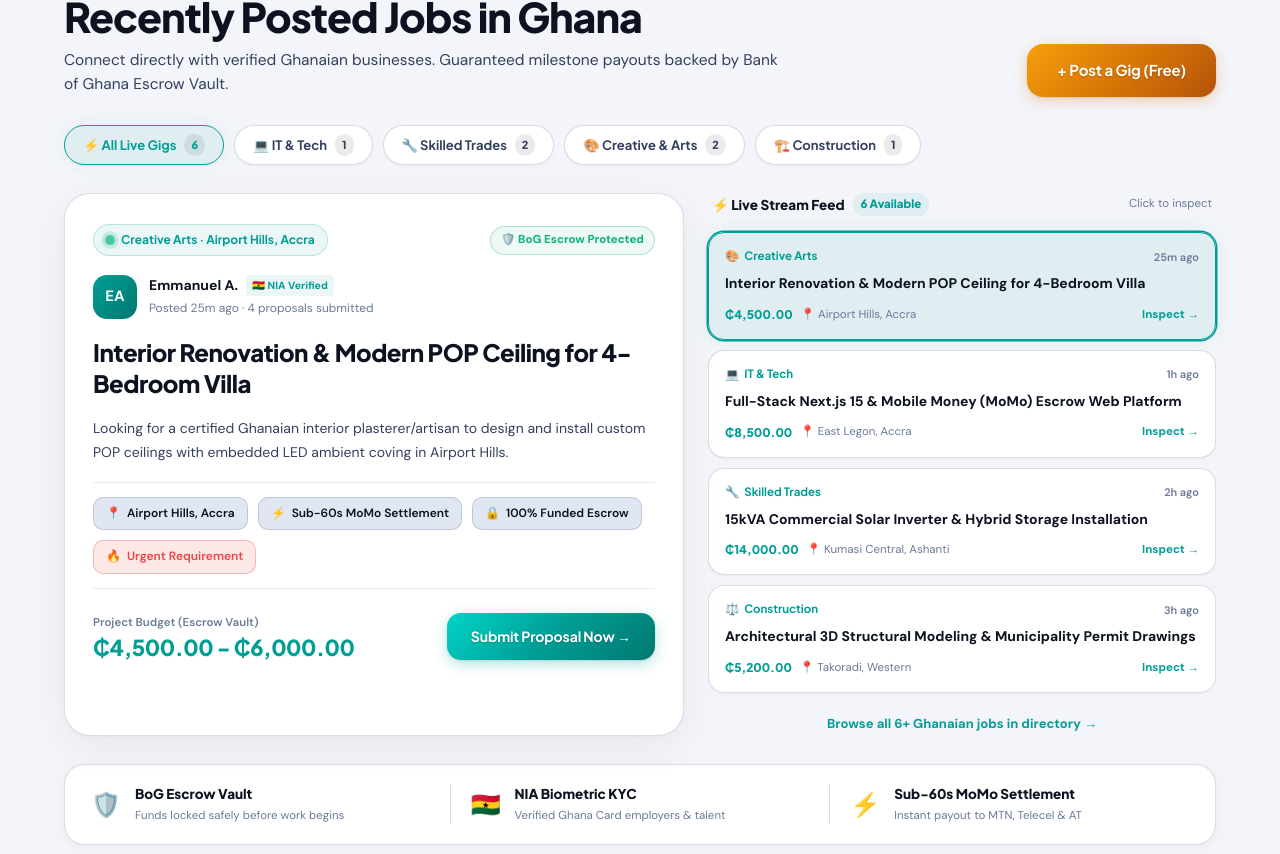
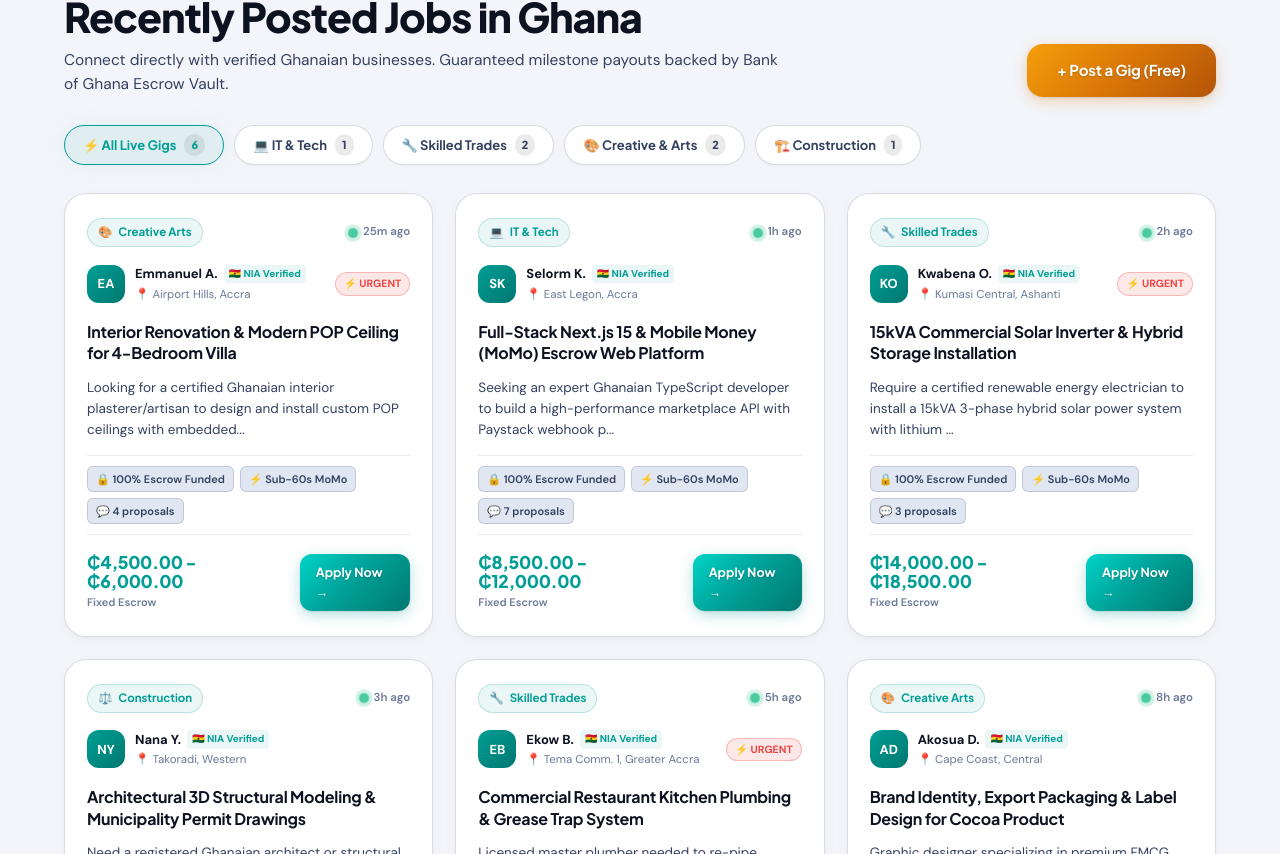
Before and after one commit to JoeVardyGC/GigGhana, a Next.js app: page / in a window 1280 px wide. Shown: the part 946-1800 px from the top of the page. Built offline with nearby package versions, Linux system fonts and the light colour scheme.

Commit message:
feat(jobs): clean full-width jobs grid list with live category filtering

```diff
--- a/app/globals.css
+++ b/app/globals.css
@@ -1572,362 +1572,213 @@ html.dark .rjh-filter-badge, [data-theme="dark"] .rjh-filter-badge {
   background: rgba(255, 255, 255, 0.12);
 }
 
-/* Split Studio Layout */
-.rjh-split-grid {
+/* Clean Full-Width Jobs Grid */
+.rjh-jobs-grid {
   display: grid;
-  grid-template-columns: 1.22fr 1fr;
-  gap: 24px;
-  align-items: stretch;
-}
-
-/* Left Featured Spotlight Card */
-.rjh-spotlight-frame {
-  height: 100%;
-}
-
-.rjh-spotlight-card {
-  height: 100%;
-  border-radius: 26px;
-  overflow: hidden;
+  grid-template-columns: repeat(3, 1fr);
+  gap: 22px;
+}
+
+.rjh-job-card {
   background: var(--surface);
   border: 1.5px solid var(--bd2);
-  box-shadow: 0 10px 40px rgba(15, 23, 42, 0.06), 0 1px 3px rgba(0, 0, 0, 0.04);
-  transition: transform 0.25s cubic-bezier(0.16, 1, 0.3, 1), box-shadow 0.25s cubic-bezier(0.16, 1, 0.3, 1);
-}
-
-html.dark .rjh-spotlight-card, [data-theme="dark"] .rjh-spotlight-card {
-  box-shadow: 0 14px 45px rgba(255, 255, 255, 0.08), 0 0 0 1.5px rgba(255, 255, 255, 0.16);
-}
-
-.rjh-sp-inner {
-  padding: 30px 28px;
+  border-radius: 22px;
+  overflow: hidden;
+  display: flex;
+  flex-direction: column;
+  transition: transform 0.25s cubic-bezier(0.16, 1, 0.3, 1), box-shadow 0.25s cubic-bezier(0.16, 1, 0.3, 1), border-color 0.25s ease;
+  box-shadow: 0 1px 3px rgba(0, 0, 0, 0.04), 0 4px 14px rgba(0, 0, 0, 0.03);
+}
+
+html.dark .rjh-job-card, [data-theme="dark"] .rjh-job-card {
+  box-shadow: 0 4px 20px rgba(255, 255, 255, 0.06), 0 0 0 1px rgba(255, 255, 255, 0.1);
+}
+
+.rjh-job-card:hover {
+  transform: translateY(-4px);
+  border-color: var(--cyan-border);
+  box-shadow: 0 16px 38px var(--cyan-dim), 0 2px 6px rgba(0, 0, 0, 0.04);
+}
+
+html.dark .rjh-job-card:hover, [data-theme="dark"] .rjh-job-card:hover {
+  box-shadow: 0 14px 38px rgba(255, 255, 255, 0.15), 0 0 0 1.5px rgba(255, 255, 255, 0.25);
+}
+
+.rjh-jc-inner {
+  padding: 24px 22px;
   display: flex;
   flex-direction: column;
   height: 100%;
   justify-content: space-between;
-  gap: 18px;
-}
-
-.rjh-sp-top {
+  gap: 14px;
+}
+
+.rjh-jc-top {
   display: flex;
   align-items: center;
   justify-content: space-between;
-  gap: 10px;
-  flex-wrap: wrap;
-}
-
-.rjh-sp-badge {
+  gap: 8px;
+}
+
+.rjh-jc-cat {
   display: inline-flex;
   align-items: center;
-  gap: 7px;
-  padding: 5px 12px;
-  border-radius: 50px;
+  gap: 6px;
   background: var(--cyan-dim);
   border: 1px solid var(--cyan-border);
   color: var(--cyan);
-  font-size: 12px;
+  padding: 4px 10px;
+  border-radius: 50px;
+  font-size: 11.5px;
   font-weight: 700;
   font-family: var(--fm);
 }
 
-.rjh-sp-escrow-pill {
+.rjh-jc-time {
   display: inline-flex;
   align-items: center;
-  gap: 5px;
+  gap: 6px;
   font-size: 11.5px;
-  font-weight: 700;
-  color: var(--green);
-  background: var(--green-dim);
-  border: 1px solid rgba(13, 175, 128, 0.3);
-  padding: 4px 10px;
-  border-radius: 50px;
-}
-
-.rjh-sp-client-row {
-  display: flex;
-  align-items: center;
-  gap: 12px;
-}
-
-.rjh-sp-avatar {
-  width: 44px;
-  height: 44px;
-  border-radius: 14px;
+  color: var(--tx-3);
+  font-weight: 600;
+}
+
+.rjh-jc-client {
+  display: flex;
+  align-items: center;
+  gap: 10px;
+  padding: 2px 0;
+}
+
+.rjh-jc-avatar {
+  width: 38px;
+  height: 38px;
+  border-radius: 12px;
   background: linear-gradient(135deg, var(--cyan), var(--cyan-d));
   color: #fff;
   display: flex;
   align-items: center;
   justify-content: center;
   font-weight: 800;
-  font-size: 15px;
+  font-size: 13px;
   flex-shrink: 0;
 }
 
-.rjh-sp-client-name {
-  font-size: 14px;
+.rjh-jc-client-name {
+  font-size: 13px;
   font-weight: 800;
   color: var(--tx);
   display: flex;
   align-items: center;
-  gap: 8px;
-}
-
-.rjh-sp-verified-tag {
-  font-size: 10.5px;
+  gap: 6px;
+}
+
+.rjh-jc-kyc-tag {
+  font-size: 10px;
   font-weight: 700;
   color: var(--cyan);
   background: var(--cyan-dim);
-  padding: 2px 6px;
+  padding: 1px 5px;
   border-radius: 4px;
 }
 
-.rjh-sp-client-meta {
-  font-size: 12px;
+.rjh-jc-client-loc {
+  font-size: 11.5px;
   color: var(--tx-3);
-  margin-top: 2px;
-}
-
-.rjh-sp-title {
-  font-size: clamp(19px, 2.2vw, 24px);
+  margin-top: 1px;
+}
+
+.rjh-jc-urgent {
+  margin-left: auto;
+  background: rgba(239, 68, 68, 0.12);
+  border: 1px solid rgba(239, 68, 68, 0.3);
+  color: #EF4444;
+  padding: 2px 8px;
+  border-radius: 50px;
+  font-size: 10.5px;
   font-weight: 800;
+  text-transform: uppercase;
+}
+
+.rjh-jc-title {
+  font-size: 16px;
+  font-weight: 700;
   color: var(--tx);
-  line-height: 1.3;
-  letter-spacing: -0.02em;
+  line-height: 1.35;
+  letter-spacing: -0.015em;
   margin: 0;
 }
 
-.rjh-sp-title a {
+.rjh-jc-title a {
   text-decoration: none;
   color: inherit;
   transition: color 0.2s ease;
 }
 
-.rjh-sp-title a:hover {
+.rjh-jc-title a:hover {
   color: var(--cyan);
 }
 
-.rjh-sp-desc {
-  font-size: 14px;
+.rjh-jc-desc {
+  font-size: 13.5px;
   color: var(--tx-2);
-  line-height: 1.65;
+  line-height: 1.55;
   margin: 0;
-}
-
-.rjh-sp-specs {
-  display: flex;
-  align-items: center;
-  gap: 10px;
+  flex-grow: 1;
+}
+
+.rjh-jc-chips {
+  display: flex;
+  align-items: center;
   flex-wrap: wrap;
-  padding: 14px 0;
+  gap: 6px;
+  padding: 10px 0;
   border-top: 1px solid var(--bd);
   border-bottom: 1px solid var(--bd);
 }
 
-.rjh-spec-chip {
-  display: inline-flex;
-  align-items: center;
-  gap: 6px;
+.rjh-chip {
+  font-size: 11px;
+  font-weight: 600;
+  color: var(--tx-2);
   background: var(--s2);
   border: 1px solid var(--bd2);
-  padding: 6px 12px;
-  border-radius: 10px;
-  font-size: 12px;
-  font-weight: 600;
-  color: var(--tx);
-}
-
-.rjh-spec-chip.urgent {
-  background: rgba(239, 68, 68, 0.12);
-  border-color: rgba(239, 68, 68, 0.3);
-  color: #EF4444;
-}
-
-.rjh-sp-bottom {
+  padding: 3px 8px;
+  border-radius: 6px;
+}
+
+.rjh-jc-footer {
   display: flex;
   align-items: center;
   justify-content: space-between;
-  gap: 16px;
-  padding-top: 6px;
-  flex-wrap: wrap;
-}
-
-.rjh-sp-budget {
+  gap: 12px;
+  padding-top: 4px;
+}
+
+.rjh-jc-budget {
   display: flex;
   flex-direction: column;
 }
 
-.rjh-sp-budget-label {
-  font-size: 11.5px;
-  font-weight: 600;
-  color: var(--tx-3);
-}
-
-.rjh-sp-budget-value {
-  font-size: 22px;
+.rjh-jc-budget-val {
+  font-size: 17.5px;
   font-weight: 800;
   color: var(--cyan);
   font-family: var(--fm);
   letter-spacing: -0.02em;
   line-height: 1.1;
+}
+
+.rjh-jc-budget-lbl {
+  font-size: 11px;
+  font-weight: 600;
+  color: var(--tx-3);
   margin-top: 2px;
 }
 
-.rjh-sp-cta {
-  padding: 12px 24px;
-  font-size: 14px;
-  border-radius: 14px;
-}
-
-/* Right Feed Column */
-.rjh-feed-column {
-  display: flex;
-  flex-direction: column;
-  gap: 12px;
-  height: 100%;
-}
-
-.rjh-feed-header {
-  display: flex;
-  align-items: center;
-  justify-content: space-between;
-  padding: 0 4px 4px;
-}
-
-.rjh-feed-title {
-  display: flex;
-  align-items: center;
-  gap: 8px;
-  font-size: 13.5px;
-  font-weight: 800;
-  color: var(--tx);
-  font-family: var(--fm);
-}
-
-.rjh-feed-count {
-  font-size: 11.5px;
-  color: var(--cyan);
-  background: var(--cyan-dim);
-  padding: 2px 8px;
-  border-radius: 20px;
-}
-
-.rjh-feed-hint {
-  font-size: 11.5px;
-  color: var(--tx-3);
-}
-
-.rjh-feed-list {
-  display: flex;
-  flex-direction: column;
-  gap: 10px;
-  flex-grow: 1;
-}
-
-.rjh-feed-card {
-  background: var(--surface);
-  border: 1px solid var(--bd2);
-  border-radius: 16px;
-  padding: 14px 16px;
-  cursor: pointer;
-  display: flex;
-  flex-direction: column;
-  gap: 8px;
-  transition: all 0.22s cubic-bezier(0.16, 1, 0.3, 1);
-  box-shadow: 0 1px 3px rgba(0, 0, 0, 0.04);
-}
-
-html.dark .rjh-feed-card, [data-theme="dark"] .rjh-feed-card {
-  box-shadow: 0 4px 16px rgba(255, 255, 255, 0.05), 0 0 0 1px rgba(255, 255, 255, 0.08);
-}
-
-.rjh-feed-card:hover {
-  transform: translateX(4px);
-  border-color: var(--cyan-border);
-  box-shadow: 0 6px 20px var(--cyan-dim);
-}
-
-.rjh-feed-card.active {
-  border-color: var(--cyan);
-  background: var(--cyan-dim);
-  box-shadow: 0 0 24px var(--cyan-dim), 0 0 0 1.5px var(--cyan);
-}
-
-.rjh-fc-top {
-  display: flex;
-  align-items: center;
-  justify-content: space-between;
-  gap: 8px;
-}
-
-.rjh-fc-cat {
-  display: inline-flex;
-  align-items: center;
-  gap: 5px;
-  font-size: 11.5px;
-  font-weight: 700;
-  color: var(--cyan);
-  font-family: var(--fm);
-}
-
-.rjh-fc-time {
-  font-size: 11px;
-  color: var(--tx-3);
-  font-weight: 600;
-}
-
-.rjh-fc-title {
-  font-size: 14px;
-  font-weight: 700;
-  color: var(--tx);
-  line-height: 1.35;
-  white-space: nowrap;
-  overflow: hidden;
-  text-overflow: ellipsis;
-}
-
-.rjh-fc-bottom {
-  display: flex;
-  align-items: center;
-  justify-content: space-between;
-  gap: 8px;
-  padding-top: 4px;
-  font-size: 12px;
-}
-
-.rjh-fc-budget {
-  font-weight: 800;
-  color: var(--cyan);
-  font-family: var(--fm);
-}
-
-.rjh-fc-loc {
-  color: var(--tx-3);
-  font-size: 11.5px;
-}
-
-.rjh-fc-arrow {
-  color: var(--cyan);
-  font-weight: 700;
-  font-size: 11.5px;
-  margin-left: auto;
-}
-
-.rjh-feed-footer {
-  padding-top: 6px;
-  text-align: center;
-}
-
-.rjh-view-all-link {
-  font-size: 13px;
-  font-weight: 700;
-  color: var(--cyan);
-  text-decoration: none;
-  transition: opacity 0.2s ease;
-}
-
-.rjh-view-all-link:hover {
-  text-decoration: underline;
-  opacity: 0.85;
+.rjh-jc-btn {
+  padding: 8px 16px;
+  font-size: 12.5px;
 }
 
 /* Bottom Trust Ribbon */
@@ -1977,8 +1828,8 @@ html.dark .rjh-trust-ribbon, [data-theme="dark"] .rjh-trust-ribbon {
 }
 
 @media (max-width: 1024px) {
-  .rjh-split-grid {
-    grid-template-columns: 1fr;
+  .rjh-jobs-grid {
+    grid-template-columns: repeat(2, 1fr);
   }
   .rjh-trust-ribbon {
     grid-template-columns: 1fr;
@@ -1986,6 +1837,12 @@ html.dark .rjh-trust-ribbon, [data-theme="dark"] .rjh-trust-ribbon {
   }
   .rjh-tr-sep {
     display: none;
+  }
+}
+
+@media (max-width: 640px) {
+  .rjh-jobs-grid {
+    grid-template-columns: 1fr;
   }
 }
 
--- a/components/LandingPage.tsx
+++ b/components/LandingPage.tsx
@@ -757,132 +757,87 @@ const occupationSlides = [
                 ))}
               </div>
 
-              {/* Hero Split Studio Board */}
-              <div className="rjh-split-grid">
-                {/* Left Column: Featured Spotlight Job Frame (Matching Hero Card Style) */}
-                <div className="rjh-spotlight-frame">
-                  {displayJob && (
+              {/* Full Width Clean Grid of Jobs */}
+              <div className="rjh-jobs-grid">
+                {filteredJobs.slice(0, 6).map((j: any, idx: number) => (
                   <SpotlightCard
-                      spotlightColor="rgba(0, 212, 200, 0.20)"
-                      className="rjh-spotlight-card p-0"
-                    >
-                      <div className="rjh-sp-inner">
-                        {/* Spotlight Card Top Pill */}
-                        <div className="rjh-sp-top">
-                          <div className="rjh-sp-badge">
+                    key={j.id || idx}
+                    spotlightColor="rgba(0, 212, 200, 0.16)"
+                    className="rjh-job-card p-0"
+                  >
+                    <div className="rjh-jc-inner">
+                      {/* Card Top: Category & Real-time posted tag */}
+                      <div className="rjh-jc-top">
+                        <div className="rjh-jc-cat">
+                          <span>{iconMap[j.cat_icon] || '💼'}</span>
+                          <span>{j.cat_name || 'General Gig'}</span>
+                        </div>
+                        <div className="rjh-jc-time">
                           <span className="live-pulse-dot" />
-                            <span>{displayJob.cat_name || 'Verified Gig'} · {displayJob.location || 'Accra, Ghana'}</span>
-                          </div>
-                          <div className="rjh-sp-escrow-pill">
-                            <span>🛡️ BoG Escrow Protected</span>
-                          </div>
-                        </div>
-
-                        {/* Client Info & Time */}
-                        <div className="rjh-sp-client-row">
-                          <div className="rjh-sp-avatar">
-                            {initials(displayJob.first_name, displayJob.last_name)}
+                          <span>{timeAgo(j.created_at)}</span>
+                        </div>
+                      </div>
+
+                      {/* Client row */}
+                      <div className="rjh-jc-client">
+                        <div className="rjh-jc-avatar">
+                          {initials(j.first_name, j.last_name)}
                         </div>
                         <div>
-                            <div className="rjh-sp-client-name">
-                              {displayJob.first_name} {displayJob.last_name ? displayJob.last_name[0] + '.' : ''}
-                              <span className="rjh-sp-verified-tag">🇬🇭 NIA Verified</span>
-                            </div>
-                            <div className="rjh-sp-client-meta">
-                              Posted {timeAgo(displayJob.created_at)} · {displayJob.proposal_count || 0} proposals submitted
-                            </div>
-                          </div>
-                        </div>
-
-                        {/* Job Title */}
-                        <h3 className="rjh-sp-title">
-                          <a href={`/jobs.php?id=${displayJob.id}`}>{displayJob.title}</a>
+                          <div className="rjh-jc-client-name">
+                            {j.first_name} {j.last_name ? j.last_name[0] + '.' : ''}
+                            <span className="rjh-jc-kyc-tag">🇬🇭 NIA Verified</span>
+                          </div>
+                          <div className="rjh-jc-client-loc">📍 {j.location || 'Accra, Ghana'}</div>
+                        </div>
+                        {j.is_urgent === 1 && <span className="rjh-jc-urgent">⚡ Urgent</span>}
+                      </div>
+
+                      {/* Card Title */}
+                      <h3 className="rjh-jc-title">
+                        <a href={`/jobs.php?id=${j.id}`}>{j.title}</a>
                       </h3>
 
-                        {/* Full Description */}
-                        <p className="rjh-sp-desc">{displayJob.description}</p>
-
-                        {/* Highlight Specs Pill Row */}
-                        <div className="rjh-sp-specs">
-                          <div className="rjh-spec-chip">
-                            <span>📍</span> {displayJob.location || 'Greater Accra'}
-                          </div>
-                          <div className="rjh-spec-chip">
-                            <span>⚡</span> Sub-60s MoMo Settlement
-                          </div>
-                          <div className="rjh-spec-chip">
-                            <span>🔒</span> 100% Funded Escrow
-                          </div>
-                          {displayJob.is_urgent === 1 && (
-                            <div className="rjh-spec-chip urgent">
-                              <span>🔥</span> Urgent Requirement
-                            </div>
-                          )}
-                        </div>
-
-                        {/* Price & Action Box */}
-                        <div className="rjh-sp-bottom">
-                          <div className="rjh-sp-budget">
-                            <div className="rjh-sp-budget-label">Project Budget (Escrow Vault)</div>
-                            <div className="rjh-sp-budget-value">
-                              {formatCurrency(displayJob.budget_min || 1500)}
-                              {displayJob.budget_max && displayJob.budget_max > displayJob.budget_min ? ` - ${formatCurrency(displayJob.budget_max)}` : ''}
-                            </div>
-                          </div>
-                          <a href={`/jobs.php?id=${displayJob.id}`} className="btn btn-blue btn-lg rjh-sp-cta">
-                            Submit Proposal Now →
+                      {/* Description Excerpt */}
+                      <p className="rjh-jc-desc">
+                        {j.description ? j.description.slice(0, 115) + (j.description.length > 115 ? '...' : '') : 'Looking for a verified skilled professional in Ghana.'}
+                      </p>
+
+                      {/* Chips */}
+                      <div className="rjh-jc-chips">
+                        <span className="rjh-chip">🔒 100% Escrow Funded</span>
+                        <span className="rjh-chip">⚡ Sub-60s MoMo</span>
+                        <span className="rjh-chip">💬 {j.proposal_count || 0} proposals</span>
+                      </div>
+
+                      {/* Card Footer: Budget & Apply CTA */}
+                      <div className="rjh-jc-footer">
+                        <div className="rjh-jc-budget">
+                          <div className="rjh-jc-budget-val">
+                            {formatCurrency(j.budget_min || 1000)}
+                            {j.budget_max && j.budget_max > j.budget_min ? ` - ${formatCurrency(j.budget_max)}` : ''}
+                          </div>
+                          <div className="rjh-jc-budget-lbl">
+                            {j.budget_type === 'hourly' ? 'Hourly Rate' : 'Fixed Escrow'}
+                          </div>
+                        </div>
+                        <a href={`/jobs.php?id=${j.id}`} className="btn btn-blue rjh-jc-btn">
+                          Apply Now →
                         </a>
                       </div>
                     </div>
                   </SpotlightCard>
-                  )}
-                </div>
-
-                {/* Right Column: Fast Live Feed List */}
-                <div className="rjh-feed-column">
-                  <div className="rjh-feed-header">
-                    <div className="rjh-feed-title">
-                      <span>⚡ Live Stream Feed</span>
-                      <span className="rjh-feed-count">{filteredJobs.length} Available</span>
-                    </div>
-                    <span className="rjh-feed-hint">Click to inspect</span>
-                  </div>
-
-                  <div className="rjh-feed-list">
-                    {filteredJobs.slice(0, 4).map((j: any) => {
-                      const isSelected = displayJob?.id === j.id;
-                      return (
-                        <div
-                          key={j.id}
-                          className={`rjh-feed-card ${isSelected ? 'active' : ''}`}
-                          onClick={() => setActivePreviewJobId(j.id)}
-                        >
-                          <div className="rjh-fc-top">
-                            <div className="rjh-fc-cat">
-                              <span>{iconMap[j.cat_icon] || '💼'}</span>
-                              <span>{j.cat_name || 'General'}</span>
-                            </div>
-                            <div className="rjh-fc-time">{timeAgo(j.created_at)}</div>
-                          </div>
-
-                          <div className="rjh-fc-title">{j.title}</div>
-
-                          <div className="rjh-fc-bottom">
-                            <div className="rjh-fc-budget">{formatCurrency(j.budget_min)}</div>
-                            <div className="rjh-fc-loc">📍 {j.location || 'Accra'}</div>
-                            <div className="rjh-fc-arrow">Inspect →</div>
-                          </div>
-                        </div>
-                      );
-                    })}
-                  </div>
-
-                  <div className="rjh-feed-footer">
-                    <a href="/jobs.php" className="rjh-view-all-link">
-                      Browse all {allJobsList.length}+ Ghanaian jobs in directory →
-                    </a>
-                  </div>
-                </div>
+                ))}
+              </div>
+
+              {/* Bottom Actions */}
+              <div className="recent-jobs-footer-cta">
+                <a href="/jobs.php" className="btn btn-ghost btn-lg">
+                  Browse All {allJobsList.length}+ Open Jobs →
+                </a>
+                <a href="/post-job.php" className="btn btn-gold btn-lg">
+                  + Post a Gig (Free)
+                </a>
               </div>
 
               {/* Bottom Trust Ribbon */}
```
Lines whose indentation alone changed are shown as unchanged.
